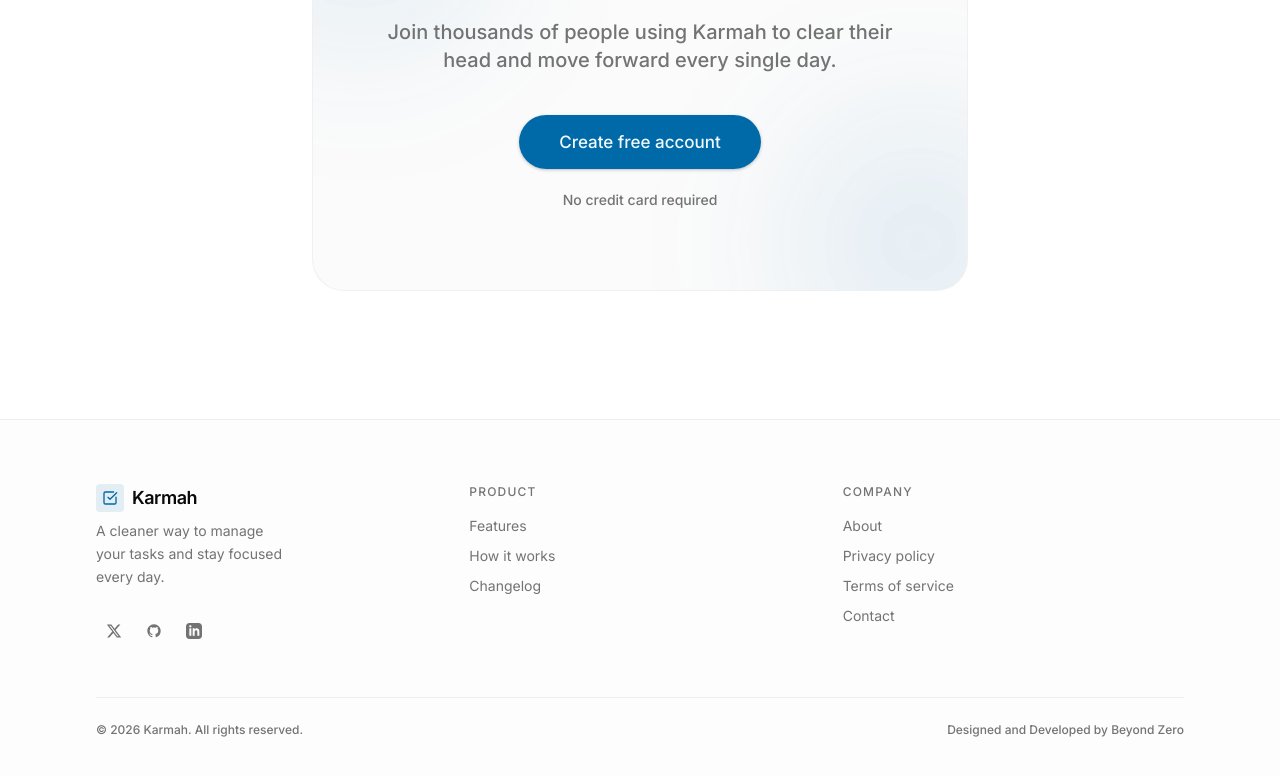
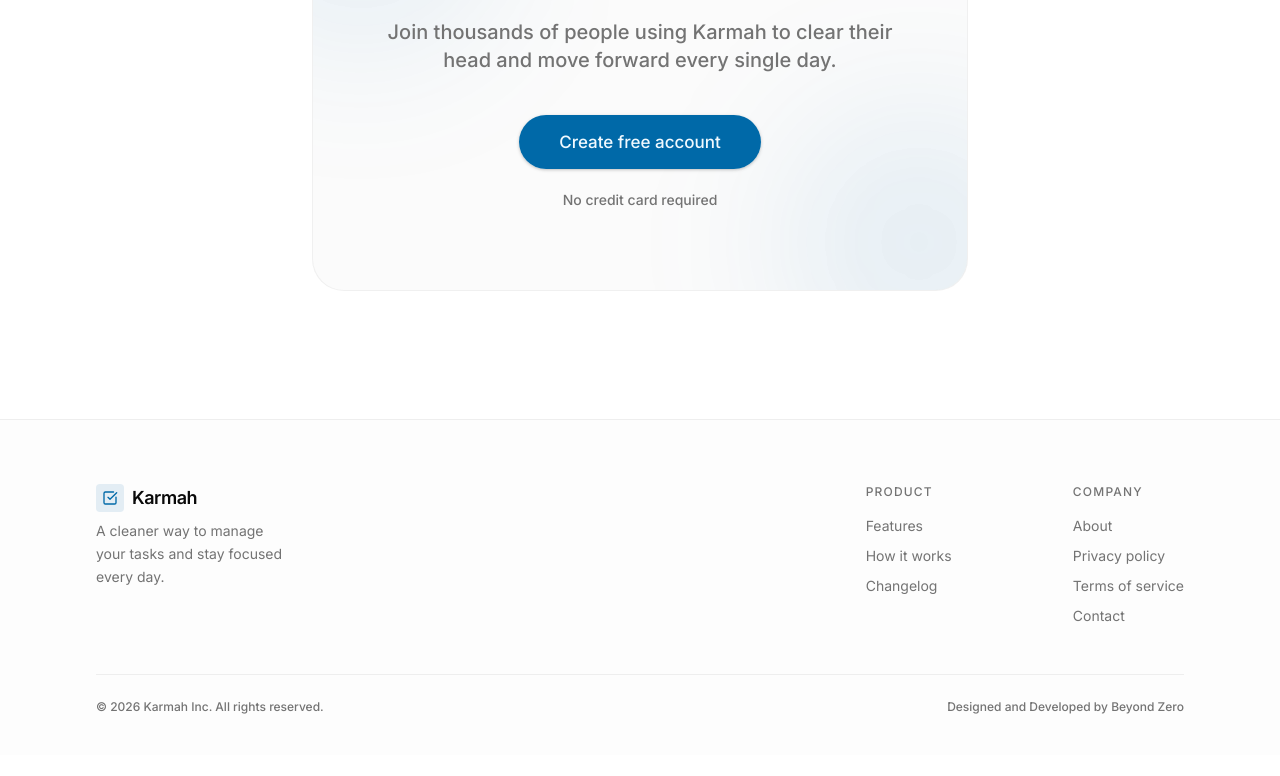
Before and after one commit to PranavKale03/Karmah, a Next.js app: page / in a window 1280 px wide. Shown: the part 3460-4236 px from the top of the page. After the commit the page ends 4215 px from the top, so only its background shows below. Built offline with nearby package versions, Linux system fonts and the light colour scheme; no server answers.

Commit message:
Footer updated

```diff
--- a/components/landing/Footer.tsx
+++ b/components/landing/Footer.tsx
@@ -7,11 +7,11 @@ export default function Footer() {
     <footer className="w-full border-t border-border/60 bg-muted/20 pt-16 pb-10">
       <div className="max-w-6xl mx-auto px-4 md:px-8">
 
-        {/* Main Grid */}
-        <div className="grid grid-cols-1 sm:grid-cols-2 md:grid-cols-3 gap-12 md:gap-8">
+        {/* Main Content Area */}
+        <div className="flex flex-col md:flex-row justify-between gap-12 md:gap-8">
 
-          {/* COLUMN 1 — Brand */}
-          <div className="col-span-1 flex flex-col items-start">
+          {/* LEFT: Brand */}
+          <div className="flex flex-col items-start">
             <Link href="/" className="flex items-center gap-2 font-semibold hover:opacity-80 transition-opacity">
               <div className="flex h-7 w-7 items-center justify-center rounded bg-primary/10">
                 <CheckSquare className="h-4 w-4 text-primary" />
@@ -22,27 +22,11 @@ export default function Footer() {
             <p className="text-sm text-muted-foreground mt-2 max-w-[200px] leading-relaxed">
               A cleaner way to manage your tasks and stay focused every day.
             </p>
-
-            <div className="flex items-center gap-1 mt-6">
-              <Button variant="ghost" size="icon" className="rounded-full h-9 w-9 text-muted-foreground hover:text-foreground transition-colors" asChild>
-                <Link href="#">
-                  <svg fill="currentColor" viewBox="0 0 24 24" aria-hidden="true" className="h-4 w-4"><path d="M18.244 2.25h3.308l-7.227 8.26 8.502 11.24H16.17l-5.214-6.817L4.99 21.75H1.68l7.73-8.835L1.254 2.25H8.08l4.713 6.231zm-1.161 17.52h1.833L7.084 4.126H5.117z"></path></svg>
-                </Link>
-              </Button>
-              <Button variant="ghost" size="icon" className="rounded-full h-9 w-9 text-muted-foreground hover:text-foreground transition-colors" asChild>
-                <Link href="#">
-                  <svg fill="currentColor" viewBox="0 0 24 24" aria-hidden="true" className="h-4 w-4"><path fillRule="evenodd" d="M12 2C6.477 2 2 6.484 2 12.017c0 4.425 2.865 8.18 6.839 9.504.5.092.682-.217.682-.483 0-.237-.008-.868-.013-1.703-2.782.605-3.369-1.343-3.369-1.343-.454-1.158-1.11-1.466-1.11-1.466-.908-.62.069-.608.069-.608 1.003.07 1.531 1.032 1.531 1.032.892 1.53 2.341 1.088 2.91.832.092-.647.35-1.088.636-1.338-2.22-.253-4.555-1.113-4.555-4.951 0-1.093.39-1.988 1.029-2.688-.103-.253-.446-1.272.098-2.65 0 0 .84-.27 2.75 1.026A9.564 9.564 0 0112 6.844c.85.004 1.705.115 2.504.337 1.909-1.296 2.747-1.027 2.747-1.027.546 1.379.202 2.398.1 2.651.64.7 1.028 1.595 1.028 2.688 0 3.848-2.339 4.695-4.566 4.943.359.309.678.92.678 1.855 0 1.338-.012 2.419-.012 2.747 0 .268.18.58.688.482A10.019 10.019 0 0022 12.017C22 6.484 17.522 2 12 2z" clipRule="evenodd"></path></svg>
-                </Link>
-              </Button>
-              <Button variant="ghost" size="icon" className="rounded-full h-9 w-9 text-muted-foreground hover:text-foreground transition-colors" asChild>
-                <Link href="#">
-                  <svg fill="currentColor" viewBox="0 0 24 24" aria-hidden="true" className="h-4 w-4"><path fillRule="evenodd" d="M19 0h-14c-2.761 0-5 2.239-5 5v14c0 2.761 2.239 5 5 5h14c2.762 0 5-2.239 5-5v-14c0-2.761-2.238-5-5-5zm-11 19h-3v-11h3v11zm-1.5-12.268c-.966 0-1.75-.79-1.75-1.764s.784-1.764 1.75-1.764 1.75.79 1.75 1.764-.783 1.764-1.75 1.764zm13.5 12.268h-3v-5.604c0-3.368-4-3.113-4 0v5.604h-3v-11h3v1.765c1.396-2.586 7-2.777 7 2.476v6.759z" clipRule="evenodd"></path></svg>
-                </Link>
-              </Button>
-            </div>
           </div>
 
-          {/* COLUMN 2 — Product */}
+          {/* RIGHT: Links Group */}
+          <div className="grid grid-cols-2 gap-12 sm:gap-24">
+            {/* COLUMN 1 — Product */}
             <div className="flex flex-col">
               <h4 className="text-xs font-medium tracking-widest uppercase text-muted-foreground mb-4">
                 Product
@@ -54,7 +38,7 @@ export default function Footer() {
               </div>
             </div>
 
-          {/* COLUMN 3 — Company */}
+            {/* COLUMN 2 — Company */}
             <div className="flex flex-col">
               <h4 className="text-xs font-medium tracking-widest uppercase text-muted-foreground mb-4">
                 Company
@@ -66,13 +50,14 @@ export default function Footer() {
                 <Link href="#" className="text-sm text-muted-foreground hover:text-foreground transition-colors">Contact</Link>
               </div>
             </div>
+          </div>
 
         </div>
 
         {/* BOTTOM BAR */}
         <div className="flex flex-col sm:flex-row justify-between items-center flex-wrap gap-4 border-t border-border/60 mt-12 pt-6">
           <p className="text-xs font-medium text-muted-foreground">
-            &copy; {new Date().getFullYear()} Karmah. All rights reserved.
+            &copy; {new Date().getFullYear()} Karmah Inc. All rights reserved.
           </p>
           <p className="text-xs font-medium text-muted-foreground flex items-center gap-1.5 flex-wrap justify-center text-center">
             Designed and Developed by Beyond Zero
```
Lines whose indentation alone changed are shown as unchanged.
